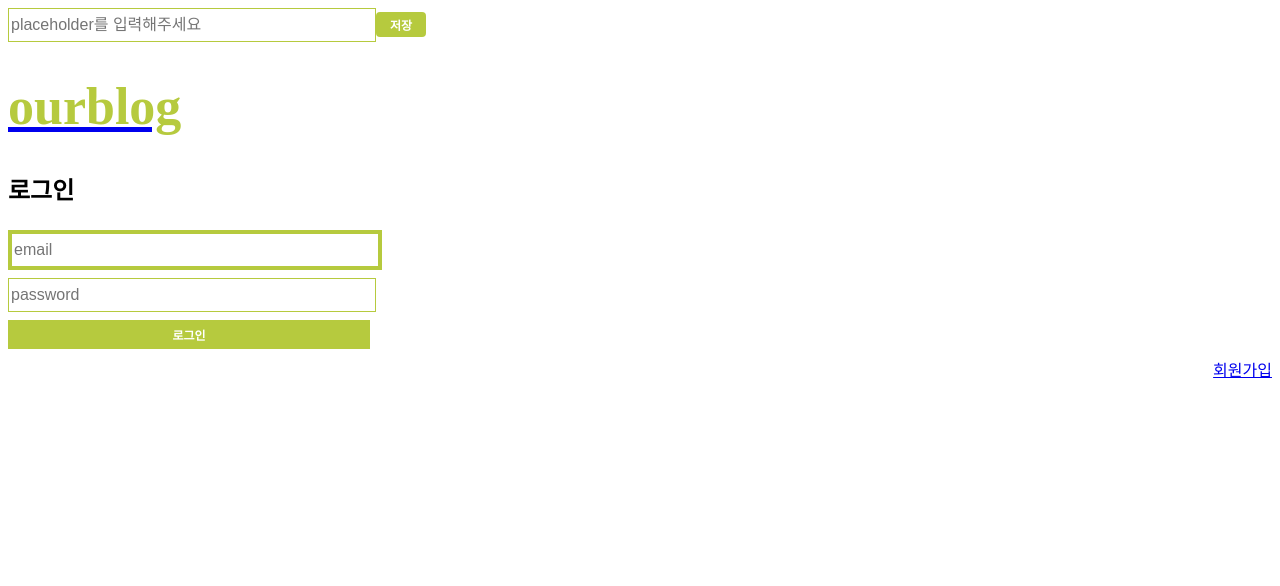
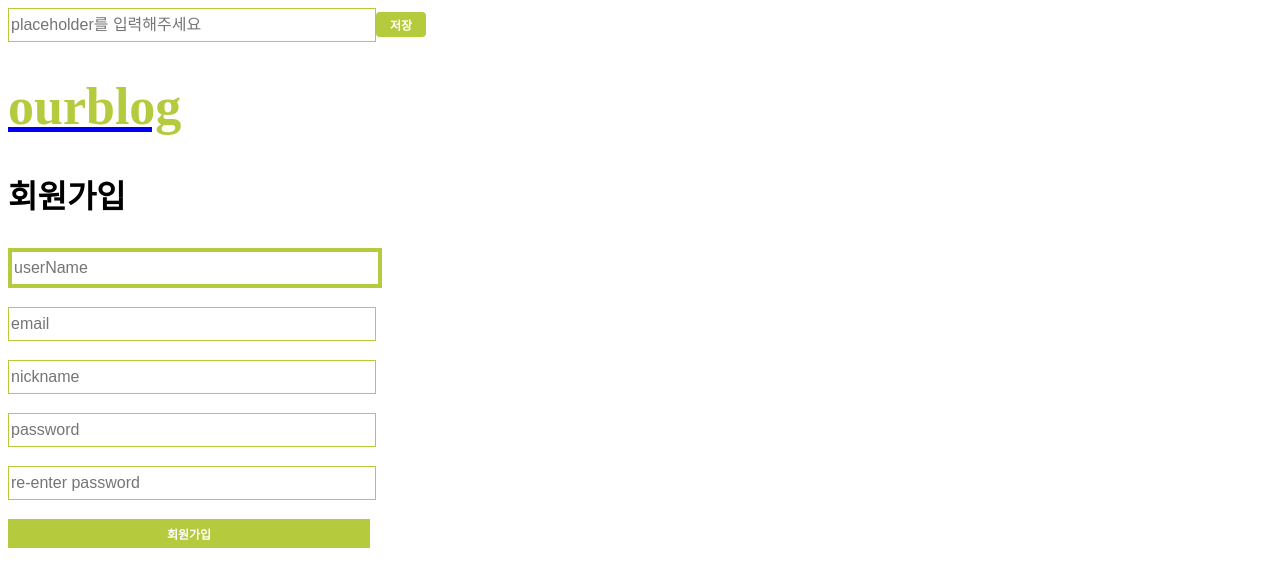
Before and after one commit to kimnya/ourblog_cra, a React (Create React App) app: page / in a window 1280 px wide. Shown: the top 586 px of the page. Built offline with nearby package versions, Linux system fonts and the light colour scheme.

Commit message:
fix:proxy 설정 후 npm start 오류

```diff
--- a/package.json
+++ b/package.json
@@ -8,6 +8,7 @@
     "@testing-library/react": "^13.4.0",
     "@testing-library/user-event": "^13.5.0",
     "axios": "^1.6.7",
+    "http-proxy-middleware": "^2.0.6",
     "react": "^18.2.0",
     "react-cookie": "^7.0.2",
     "react-dom": "^18.2.0",
--- a/src/App.jsx
+++ b/src/App.jsx
@@ -4,6 +4,7 @@ import Button from "./components/Button";
 import Title from "./components/Title";
 import Header from "./components/Header";
 import Login from "./components/Login";
+import Register from "./components/Register";
 
 const App = () => {
   return (
@@ -12,7 +13,8 @@ const App = () => {
       <Input />
       <Button>저장</Button>
       <Title />
-      <Login />
+      {/* <Login /> */}
+      <Register />
     </div>
   );
 };
--- a/src/components/Register.jsx
+++ b/src/components/Register.jsx
@@ -93,7 +93,7 @@ const Register = () => {
             },
             onBlur: async () => {
               await axios
-                .get(`api/member/checkEmail`, {
+                .get(`/member/checkEmail`, {
                   headers: {
                     "Content-type": "application/json",
                   },
@@ -132,10 +132,7 @@ const Register = () => {
             },
             onBlur: async () => {
               await axios
-                .get(`api/member/checkNickname`, {
-                  headers: {
-                    "Content-type": "application/json",
-                  },
+                .get(`/member/checkNickname`, {
                   params: { nickname: getValues("nickname") },
                 })
                 .then((response) => {
@@ -146,6 +143,7 @@ const Register = () => {
                   }
                 })
                 .catch((err) => {
+                  console.log(err);
                   const resp = err.response;
                   if (resp.status === 400) {
                     alert(resp.data);
```
Also changed, not shown: 2 other files (tests, documents, lock files or other folders).
